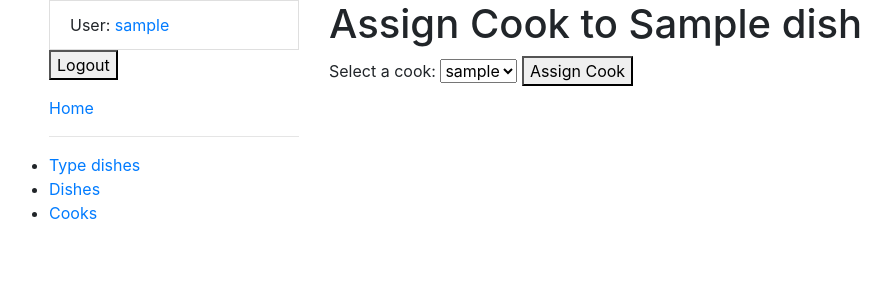
After one commit to halyna-baklanova/restaurant-kitchen-service, a Django app: page /dishes/1/assign-cook/ in a window 1280 px wide. The commit adds this page. Shown: the top 300 px of the page, without its empty margins (6-897 px from the left). Run offline with Django 5.2, Linux system fonts and the light colour scheme; a user stored in the database is signed in; tables that the repository leaves empty hold one stand-in row (values such as "Sample post").

Commit message:
create assign rules for admin

```diff
--- a/management/models.py
+++ b/management/models.py
@@ -40,6 +40,8 @@ class Dish(models.Model):
     )
     cooks = models.ManyToManyField(
         settings.AUTH_USER_MODEL,
+        null=True,
+        blank=True,
         related_name="dishes"
     )
 
--- a/management/urls.py
+++ b/management/urls.py
@@ -1,4 +1,4 @@
-from django.urls import path, include
+from django.urls import path
 
 from management.views import (
     index,
@@ -17,6 +17,7 @@ from management.views import (
     DishCreateView,
     DishUpdateView,
     DishDeleteView,
+    AssignCookView,
 )
 
 urlpatterns = [
@@ -98,6 +99,11 @@ path(
         DishDeleteView.as_view(),
         name="dish-delete"
     ),
+    path(""
+         "dishes/<int:dish_id>/assign-cook/",
+         AssignCookView.as_view(),
+         name="assign-cook"
+         ),
 ]
 
 app_name = "management"
--- a/management/views.py
+++ b/management/views.py
@@ -1,9 +1,10 @@
 from django.contrib.auth.decorators import login_required
-from django.contrib.auth.mixins import LoginRequiredMixin
+from django.contrib.auth.mixins import LoginRequiredMixin, UserPassesTestMixin
 from django.http import HttpResponse, HttpRequest
-from django.shortcuts import render
+from django.shortcuts import render, redirect
 from django.views import generic
 from django.urls import reverse_lazy
+from django.views import View
 
 
 from management.models import Dish, Cook, DishType
@@ -30,9 +31,15 @@ def index(request: HttpRequest) -> HttpResponse:
     return render(request, "management/index.html", context=context)
 
 
-class CookListView(LoginRequiredMixin, generic.ListView):
+class CookListView(LoginRequiredMixin, UserPassesTestMixin, generic.ListView):
     model = Cook
     paginate_by = 5
+
+    def test_func(self):
+        return self.request.user.is_staff
+
+    def handle_no_permission(self):
+        return self.render_to_response({"error": "You do not have permission to view this page."})
 
 
 class CookDetailView(LoginRequiredMixin, generic.DetailView):
@@ -108,3 +115,21 @@ class DishDeleteView(generic.DeleteView):
     model = Dish
     form_class = DishCreateForm
     success_url = reverse_lazy("management:dish-list")
+
+
+class AssignCookView(LoginRequiredMixin, UserPassesTestMixin, View):
+    def test_func(self):
+        return self.request.user.is_staff
+
+    def get(self, request, dish_id):
+        dish = Dish.objects.get(id=dish_id)
+        cooks = Cook.objects.all()
+        return render(request, "management/assign_cook.html", {"dish": dish, "cooks": cooks})
+
+    def post(self, request, dish_id):
+        dish = Dish.objects.get(id=dish_id)
+        cook_id = request.POST.get("cook")
+        cook = Cook.objects.get(id=cook_id)
+
+        dish.cooks.add(cook)
+        return redirect("management:dish-detail", pk=dish_id)
--- a/restaurant_kitchen_service/settings.py
+++ b/restaurant_kitchen_service/settings.py
@@ -136,8 +136,6 @@ DEFAULT_AUTO_FIELD = "django.db.models.BigAutoField"
 
 AUTH_USER_MODEL = "management.Cook"
 
-LOGIN_REDIRECT_URL = "/"
-
 INTERNAL_IPS = [
     "127.0.0.1",
 ]
@@ -145,3 +143,5 @@ INTERNAL_IPS = [
 CRISPY_ALLOWED_TEMPLATE_PACKS = "bootstrap4"
 
 CRISPY_TEMPLATE_PACK = "bootstrap4"
+
+LOGIN_REDIRECT_URL = "/"
--- a/templates/includes/sidebar.html
+++ b/templates/includes/sidebar.html
@@ -17,8 +17,10 @@
     <li>
       <a href="{% url 'management:dish-list' %}">Dishes</a>
     </li>
-    <li>
-      <a href="{% url 'management:cook-list' %}">Cooks</a>
-    </li>
+     {% if user.is_staff %}
+      <li>
+        <a href="{% url 'management:cook-list' %}">Cooks</a>
+      </li>
+    {% endif %}
   </ul>
 {% endblock sidebar %}
--- /dev/null
+++ b/templates/management/assign_cook.html
@@ -0,0 +1,15 @@
+{% extends "base.html" %}
+
+{% block content %}
+  <h1>Assign Cook to {{ dish.name }}</h1>
+  <form method="POST">
+    {% csrf_token %}
+    <label for="cook">Select a cook:</label>
+    <select name="cook" id="cook">
+      {% for cook in cooks %}
+        <option value="{{ cook.id }}">{{ cook.get_username }}</option>
+      {% endfor %}
+    </select>
+    <button type="submit">Assign Cook</button>
+  </form>
+{% endblock %}
```
Also changed, not shown: templates/management/dish_detail.html (+13 -11 lines).
